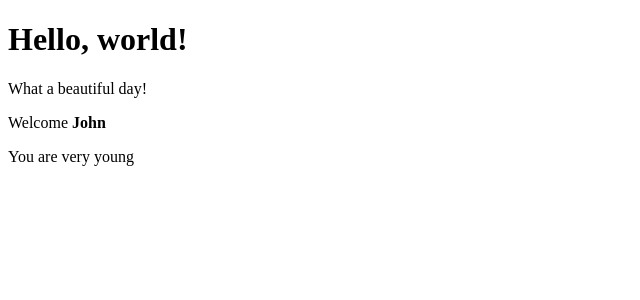
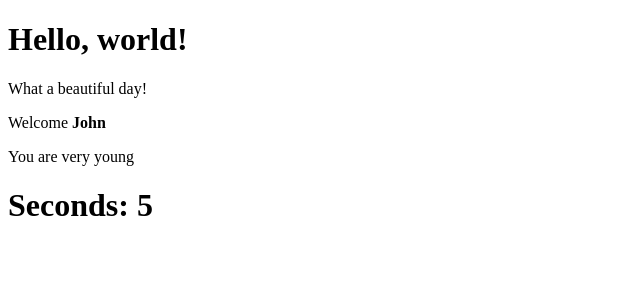
Before and after one commit to rickcrypto90/react-exercices, a React (Create React App) app: page / in a window 1280 px wide. Shown: the top 300 px of the page, without its empty margins (0-640 px from the left). Built offline with nearby package versions, Linux system fonts and the light colour scheme.

Commit message:
done: state-01

```diff
--- a/src/App.js
+++ b/src/App.js
@@ -1,12 +1,14 @@
 import React from "react";
 import { Hello } from './Hello';
-import {Welcome} from "./Welcome";
+import { Welcome } from "./Welcome";
+import { Counter } from "./Counter";
 export class App extends React.Component {
     render() {
         return (
             <div>
                 <Hello />
                 <Welcome name="John" age="17" />
+                <Counter />
             </div>)
     }
 }
--- /dev/null
+++ b/src/Counter.js
@@ -0,0 +1,21 @@
+import React from "react";
+export class Counter extends React.Component {
+    constructor(props) {
+        super(props)
+        this.state = {
+            count: 0
+        }
+        setInterval(() => {
+            this.setState((state) => {
+                return {
+                    count: state.count + 1
+                }
+            })
+        }, 1000)
+    }
+    render() {
+        return (
+            <h1>Seconds: {this.state.count}</h1>
+        )
+    }
+}
```
